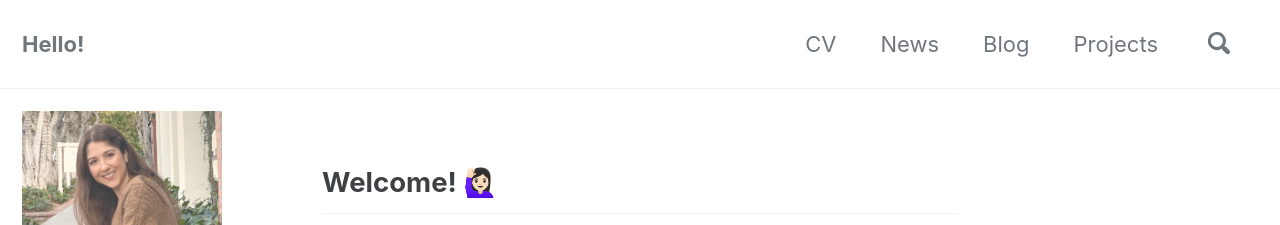
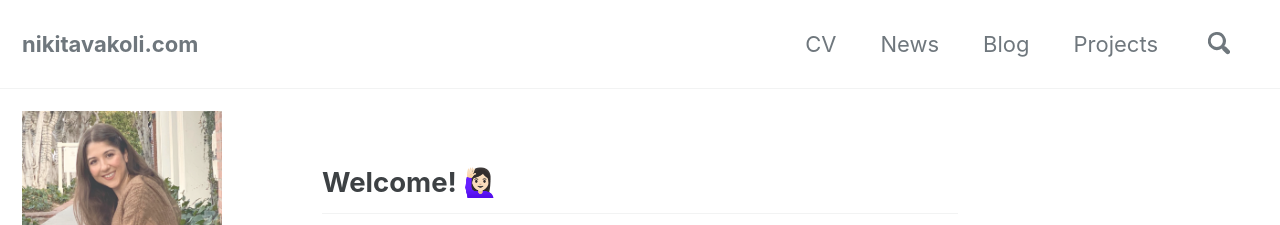
Before and after one commit to nikitavakoli/nikitavakoli.github.io, a Jekyll site: the page built from index.html, in a window 1280 px wide and 900 px high. Shown: the top 225 px of the window. Built offline with Jekyll 4.4.1, drawn with Linux system fonts in a browser that asks for light colours; cached includes are drawn as plain includes; nearby versions of some CDN libraries; the list of posts is cut into pages by our own code; comment, search, counter and statistics services are not loaded.

Commit message:
Update _config.yml

```diff
--- a/_config.yml
+++ b/_config.yml
@@ -16,7 +16,7 @@ minimal_mistakes_skin    : "default" # "air", "aqua", "contrast", "dark", "dirt"
 
 # Site Settings
 locale                   : "en-US"
-title                    : "Hello!"
+title                    : "nikitavakoli.com"
 title_separator          : "-"
 subtitle                 : # nothing here
 name                     : "<b>Niki Tavakoli</b>"
```
